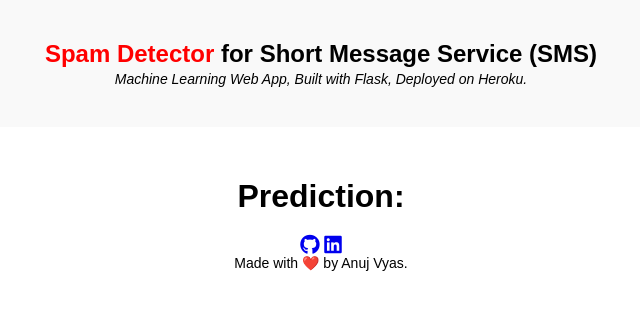
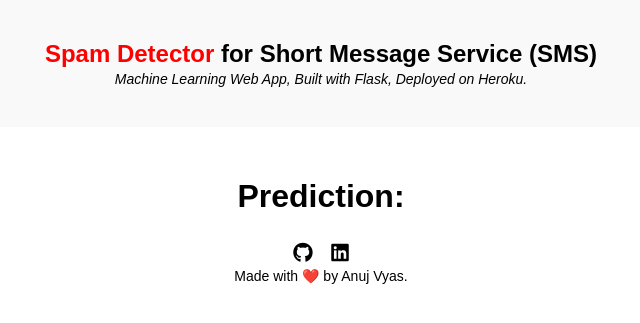
Before and after one commit to anujvyas/Spam-SMS-Classifier-Deployment, a Flask app: template templates/result.html in a window 1280 px wide. Shown: the top 323 px of the page, without its empty margins (319-959 px from the left). Run offline with Flask 2, Linux system fonts and the light colour scheme; the template is opened without the code that fills it, so the values that code supplies are empty; parts of the project's set-up code (start-up, migrations or seed data) failed here and were passed over; some libraries are stand-ins or nearby versions.

Commit message:
Add files via upload

```diff
--- a/static/styles.css
+++ b/static/styles.css
@@ -57,6 +57,16 @@
     box-shadow: 0 0;
 }
 
+/* Contact */
+.contact-icon{
+	color: #000000;
+	padding: 15px 7px;
+}
+
+.contact-icon:hover{
+	color: #8c8c8c;
+}
+
 /* Footer */
 footer{
     font-size: 14px;
```
